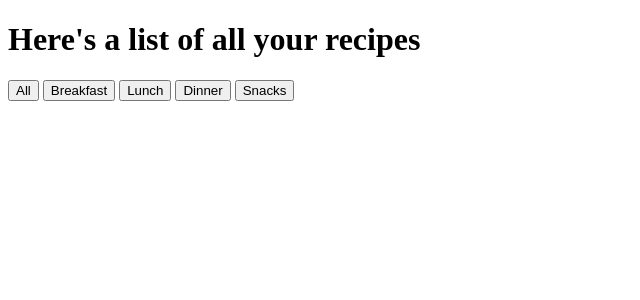
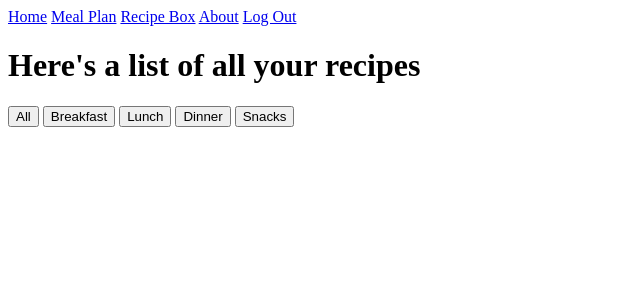
Before and after one commit to poisoniivy/meal-project, a Flask app: page /recipes in a window 1280 px wide. Shown: the top 300 px of the page, without its empty margins (0-640 px from the left). Run offline with Flask 2, Linux system fonts and the light colour scheme; the visitor is signed in with stand-in values (Sample User, id 1); data comes from the database, SQL or seed files in the repository; data that the repository does not hold is empty; parts of the project's set-up code (start-up, migrations or seed data) failed here and were passed over.

Commit message:
Added nav bar, started add/edit recipe page.

```diff
--- a/recipes.py
+++ b/recipes.py
@@ -20,3 +20,8 @@ def get_ingredients_list(recipe_id):
         cat_name = ing.category.category_name
         unit = ril.unit.unit_long
         amount = ril.amt
+
+        ingredient_list.append(ing_id, ing_name, cat_name, unit, amount)
+
+    print ingredient_list
+    return ingredient_list
--- a/server.py
+++ b/server.py
@@ -2,11 +2,14 @@ from jinja2 import StrictUndefined
 
 from flask import (Flask, render_template, redirect, request, flash,
                     session, jsonify)
+
 from flask_debugtoolbar import DebugToolbarExtension
 
 from model import *
 
 from mealplan import *
+
+from recipes import *
 
 from datetime import date
 
@@ -94,7 +97,7 @@ def login():
 def logout():
     """Logs out user."""
     flash("You are logged out.")
-    del session["user_id"]
+    del session["user_name"]
 
     return redirect("/")
 
@@ -144,17 +147,6 @@ def show_meal_plan(start_date=this_week_start_date()):
                                 all_recipes=all_recipes,
                                 week_list=week_list,
                                 week_id=week_id)
-    else:
-        flash("You need to log in to access this page.")
-        return redirect("/")
-
-
-@app.route('/mealplan/<week_id>')
-def show_meal_plan_week(week_id):
-    """Given a week_id, show the meal plan for that week."""
-    if 'user_name' in session:
-        week = Week.query.filter(Week.week_id==week_id).one()
-        return show_meal_plan(week.start_date)
     else:
         flash("You need to log in to access this page.")
         return redirect("/")
@@ -276,7 +268,6 @@ def show_recipe_info():
     if "vegetarian" in rec_dict:
         rec_dict["vegetarian"] = rec.vegetarian
 
-    print rec_dict
     return jsonify(rec_dict)
 
 
@@ -300,10 +291,22 @@ def filter_recipes():
     return jsonify(recipes)
 
 
+@app.route('/edit-recipe', methods=["POST"])
+def edit_recipe():
+    recipe_id = request.form.get("recipe-id")
+
+    pass
+
+
+@app.route('add-recipe')
+def add_recipe():
+    pass
+
+
 @app.route('/shoppinglist')
 def show_shopping_list():
     """shows users shopping list."""
-    pass
+    return render_template("shoppinglist.html")
 
 
 if __name__ == "__main__":
--- a/templates/base.html
+++ b/templates/base.html
@@ -7,6 +7,17 @@
 </head>
 
 <body>
+
+    {% if 'user_name' in session %}
+        <div class="topnav" id="logged-in-topnav">
+            <a href="/user/{{ session['user_name'] }}">Home</a>
+            <a href="/mealplan">Meal Plan</a>
+            <a href="/recipes">Recipe Box</a>
+            <a href="#about">About</a>
+            <a href="/logout">Log Out</a>
+        </div>
+    {% endif %}
+
 
 <!-- Show flashed messages -->
 {% with messages = get_flashed_messages() %}
--- a/templates/mealplan.html
+++ b/templates/mealplan.html
@@ -314,6 +314,10 @@ tr:nth-child(even) {
         value="Create New Plan">
 </form>
 
+<form action="/shoppinglist">
+    <input type="submit" value="Shopping List" />
+</form>
+
 
 <script src="https://code.jquery.com/jquery.js"></script>
 
--- a/templates/recipes.html
+++ b/templates/recipes.html
@@ -21,13 +21,18 @@
             </ul>
         </div>
     </div>
-    <div style="display: inline-block">
+    <div id="recipe-info" style="display: inline-block">
         <p class="show-recipe-info" id="recipe-name">Recipe Name: </p>
         <p class="show-recipe-info" id="recipe-directions">Directions: </p>
         <p class="show-recipe-info" id="recipe-has-dairy">Dairy: </p>
         <p class="show-recipe-info" id="recipe-has-gluten">Gluten: </p>
         <p class="show-recipe-info" id="recipe-vegetarian">Vegetarian: </p>
         <p class="show-recipe-info" id="recipe-ingredients">Ingredients: </p>
+        <form action="/edit-recipe"
+            method="post" id="edit-recipe" class="show-recipe-info">
+            <input type="hidden" id="recipe-id" name="recipe-id">
+            <input type="submit" value="Edit Recipe">
+        </form>
     </div>
 </div>
 
@@ -88,7 +93,8 @@
         evt.preventDefault();
         $(".show-recipe-info").show();
         $.get('/recipe-info.json', {'recipe_id': recipeID}, function(data) {
-            console.log(data);
+            // console.log(data);
+            $("#recipe-id").attr("value", recipeID);
             $("#recipe-name").html("Recipe Name: " +
                 capitalize(data["recipe_name"]));
             $("#recipe-directions").html("Recipe Directions: " +
```
Also changed, not shown: templates/edit-recipe.html (added, +12 -0 lines), templates/shoppinglist.html (+11 -0 lines), seed.py (line endings or trailing spaces), 1 other file. Lines whose indentation alone changed are shown as unchanged.
